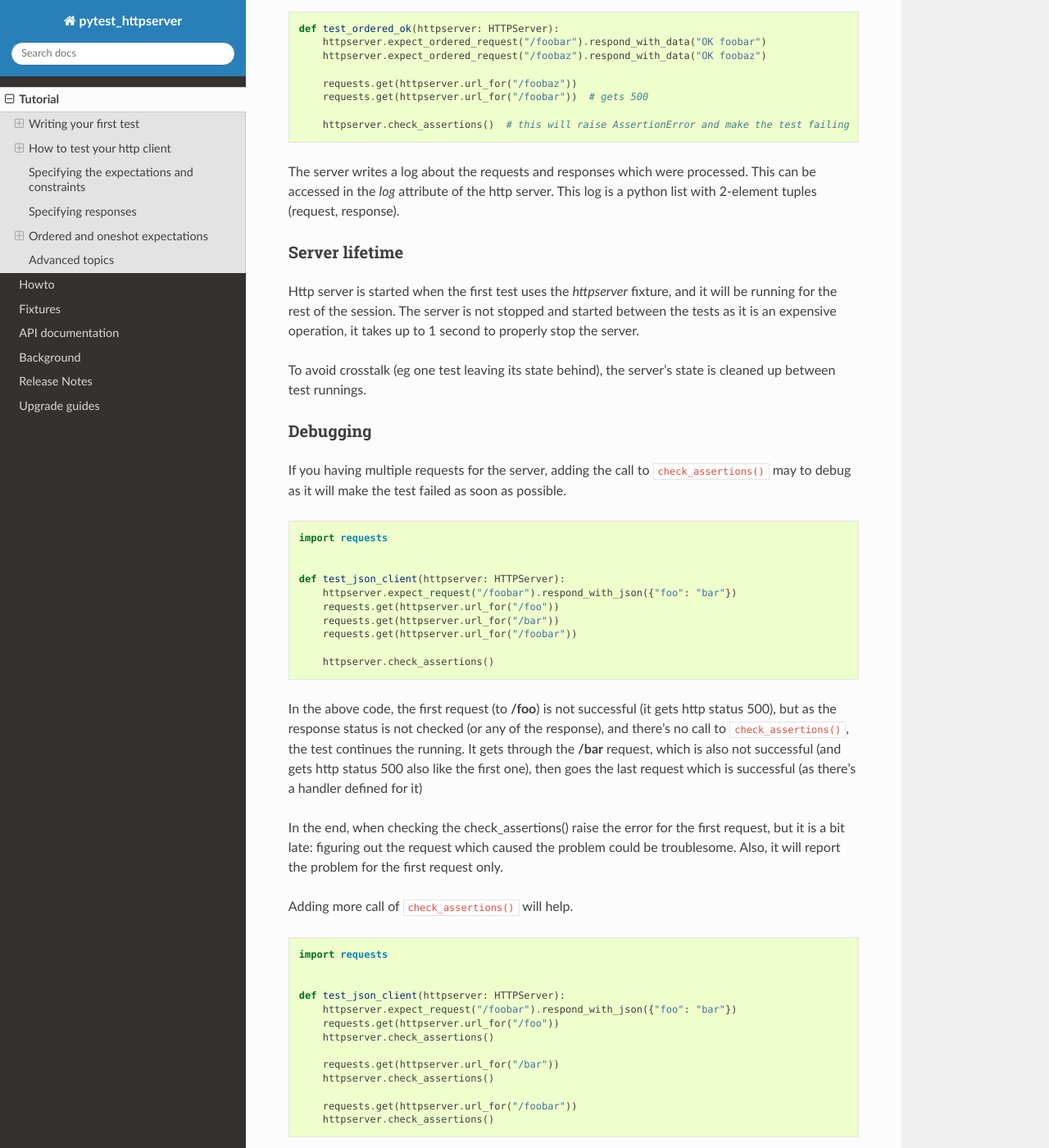
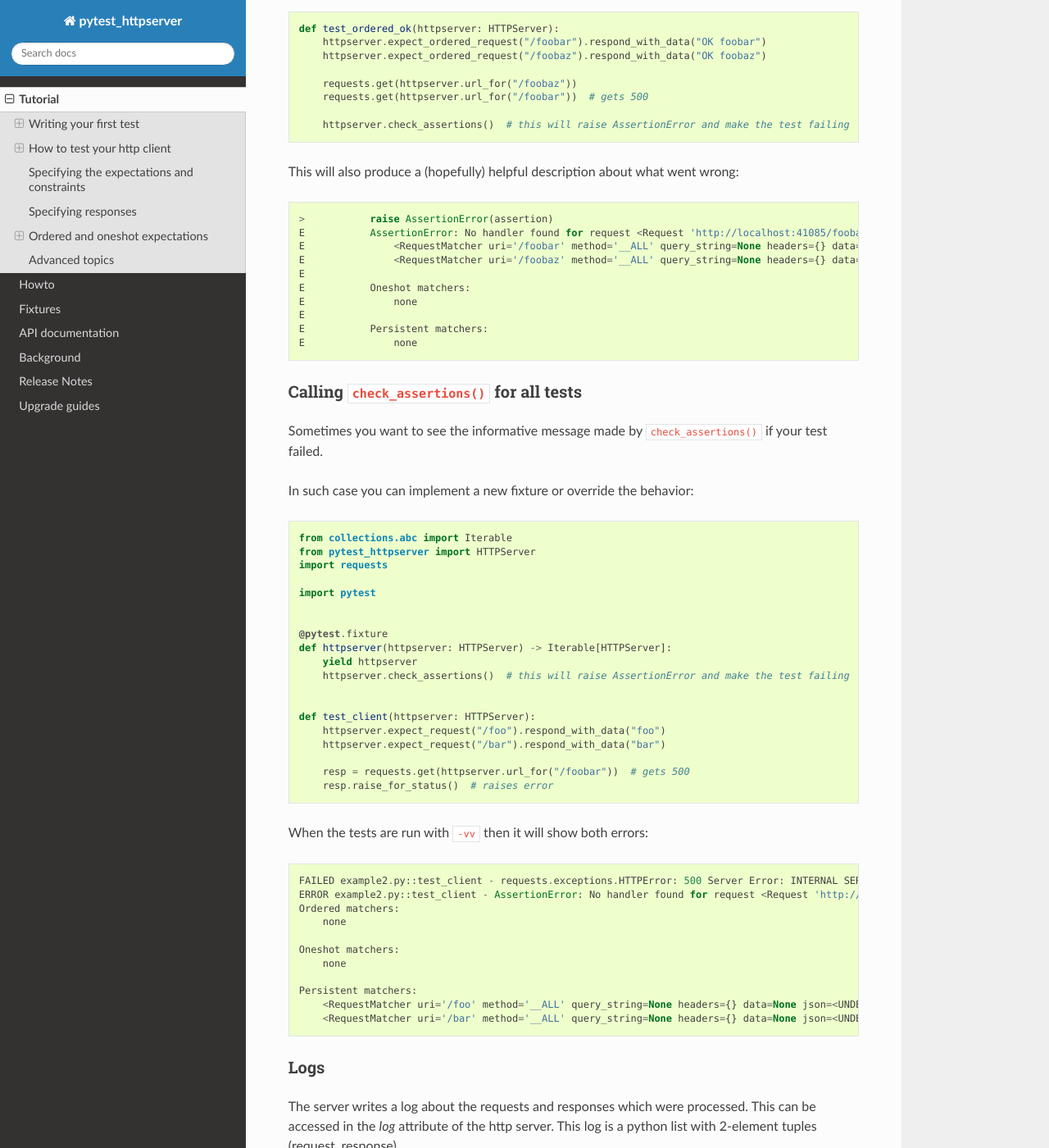
Before and after one commit to csernazs/pytest-httpserver, a Sphinx documentation site: the page built from doc/tutorial.rst, in a window 1280 px wide and 1400 px high, scrolled down 7675 px. Shown: the whole window at 82% size. Built offline with Sphinx 7.4.7 and the Read the Docs theme 3.1.0, drawn with Linux system fonts in a browser that asks for light colours.

Commit message:
doc: improve tutorial
Add example from #68 to the documentation.

```diff
--- a/doc/tutorial.rst
+++ b/doc/tutorial.rst
@@ -436,6 +436,69 @@ your test will properly fail:
 
         httpserver.check_assertions()  # this will raise AssertionError and make the test failing
 
+This will also produce a (hopefully) helpful description about what went wrong::
+
+    >           raise AssertionError(assertion)
+    E           AssertionError: No handler found for request <Request 'http://localhost:41085/foobaz' [GET]> with data b''.Ordered matchers:
+    E               <RequestMatcher uri='/foobar' method='__ALL' query_string=None headers={} data=None json=<UNDEFINED>>
+    E               <RequestMatcher uri='/foobaz' method='__ALL' query_string=None headers={} data=None json=<UNDEFINED>>
+    E
+    E           Oneshot matchers:
+    E               none
+    E
+    E           Persistent matchers:
+    E               none
+
+
+Calling ``check_assertions()`` for all tests
+~~~~~~~~~~~~~~~~~~~~~~~~~~~~~~~~~~~~~~~~~~~~
+
+Sometimes you want to see the informative message made by ``check_assertions()`` if
+your test failed.
+
+In such case you can implement a new fixture or override the behavior:
+
+
+.. code:: python
+
+  from collections.abc import Iterable
+  from pytest_httpserver import HTTPServer
+  import requests
+
+  import pytest
+
+
+  @pytest.fixture
+  def httpserver(httpserver: HTTPServer) -> Iterable[HTTPServer]:
+      yield httpserver
+      httpserver.check_assertions()  # this will raise AssertionError and make the test failing
+
+
+  def test_client(httpserver: HTTPServer):
+      httpserver.expect_request("/foo").respond_with_data("foo")
+      httpserver.expect_request("/bar").respond_with_data("bar")
+
+      resp = requests.get(httpserver.url_for("/foobar"))  # gets 500
+      resp.raise_for_status()  # raises error
+
+
+When the tests are run with ``-vv`` then it will show both errors::
+
+  FAILED example2.py::test_client - requests.exceptions.HTTPError: 500 Server Error: INTERNAL SERVER ERROR for url: http://localhost:37425/foobar
+  ERROR example2.py::test_client - AssertionError: No handler found for request <Request 'http://localhost:37425/foobar' [GET]> with data b''.
+  Ordered matchers:
+      none
+
+  Oneshot matchers:
+      none
+
+  Persistent matchers:
+      <RequestMatcher uri='/foo' method='__ALL' query_string=None headers={} data=None json=<UNDEFINED>>
+      <RequestMatcher uri='/bar' method='__ALL' query_string=None headers={} data=None json=<UNDEFINED>>
+
+
+Logs
+~~~~
 
 The server writes a log about the requests and responses which were
 processed. This can be accessed in the `log` attribute of the http server.
```
